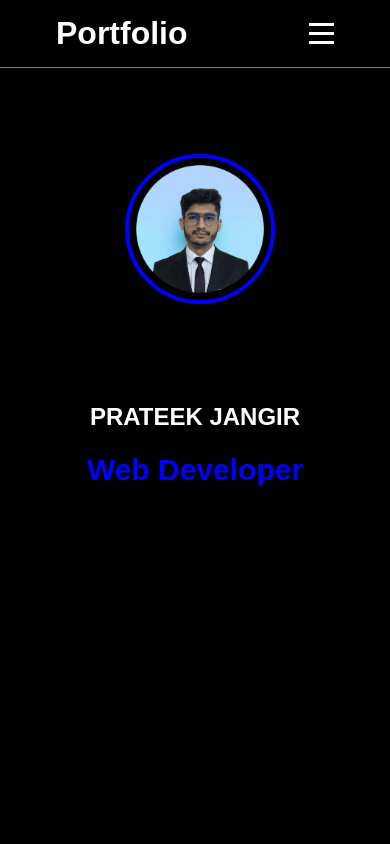
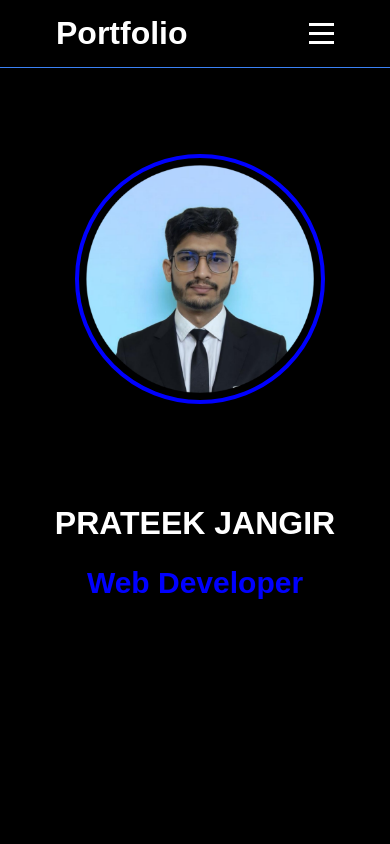
Before and after one commit to prateek4576/Portfolio, a plain HTML site: page index.html in a window 390 px wide. Shown: the top 844 px of the page. Drawn offline with nearby package versions, Linux system fonts and the light colour scheme.

Commit message:
New Updated project

```diff
--- a/index.html
+++ b/index.html
@@ -22,7 +22,7 @@
                 <li class="nav-item"><a href="#project" >Project</a></li>
                 <li class="nav-item"><a href="#portfolio" >Certificates</a></li>
                 <li class="nav-item"><a href="#contact" >Contact</a></li>
-                <li class="nav-item"><a target="_blank" href="https://drive.google.com/file/d/1g5KYr6sh1AT5eLlJkVcC5-J6Zzccz9-1/view?usp=sharing" >Resume</a></li>
+                <li class="nav-item"><a target="_blank" href="https://drive.google.com/file/d/1ecOkjyl5XHWmiMN7AQJzpdqYCG9rS7co/view?usp=sharing">Resume</a></li>
             </ul>
             <div class="mobile-menu" onclick="toggleMobileMenu()">
                 <span></span>
@@ -73,7 +73,7 @@
                 <div class="skill-item">CSS</div>
                 <div class="skill-item">JavaScript</div>
                 <div class="skill-item">C</div>
-                <div class="skill-item">CPP</div>
+                <div class="skill-item">C++</div>
                 <div class="skill-item">Python</div>
                 <div class="skill-item">SQL</div>
                 <div class="skill-item">Linux</div>
--- a/style.css
+++ b/style.css
@@ -642,9 +642,18 @@ section {
         font-size: 1.5rem;
     }
 
+    .home-content .name {
+    color: white;
+    font-weight: bold;
+    position: relative;
+    font-size: 2rem;
+
+}
+
+
     .profile-pic {
-        width: 150px;
-        height: 150px;
+        width: 250px;
+        height: 250px;
         font-size: 1rem;
     }
 
```
